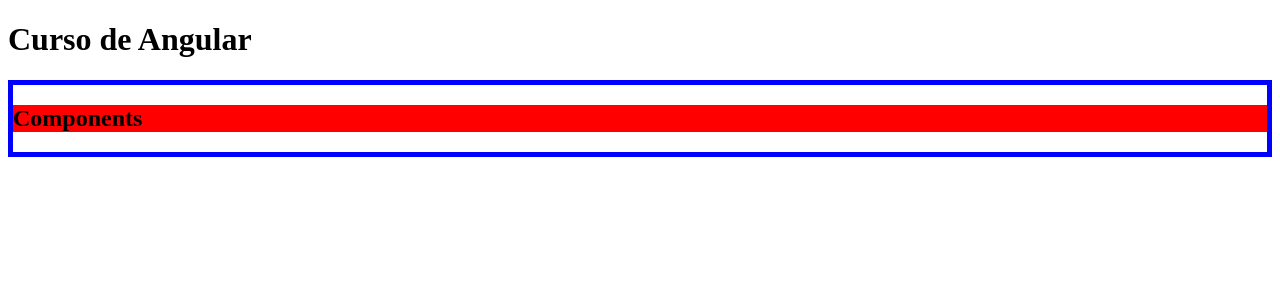
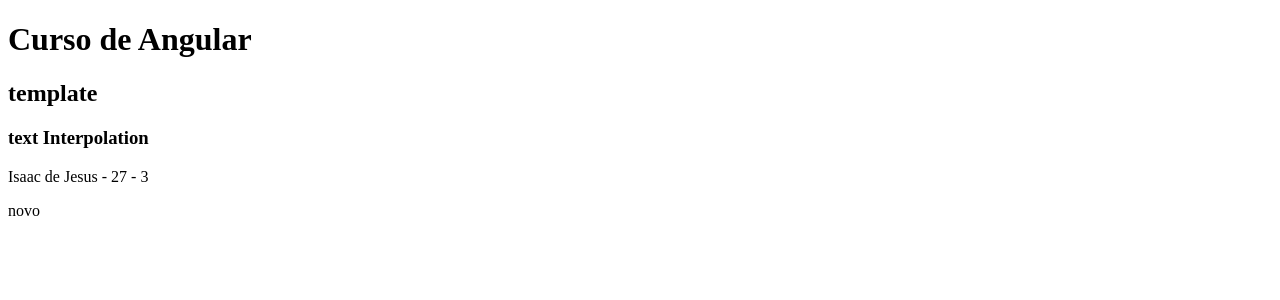
Before and after one commit to isaac-santos/Estudos-do-Angula, an Angular app in the folder primeiro-projeto-latest/: page / in a window 1280 px wide. Shown: the top 300 px of the page. Built offline with nearby package versions, Linux system fonts and the light colour scheme.

Commit message:
fiz a atividade sobre text interpolation

```diff
--- a/primeiro-projeto-latest/src/app/app.component.ts
+++ b/primeiro-projeto-latest/src/app/app.component.ts
@@ -1,21 +1,25 @@
 import { Component } from '@angular/core';
 import { RouterOutlet } from '@angular/router';
+
+// Componentes
 import { NewComponent } from './components/new-component/new-component.component';
+import { TemplateBindingComponent } from './components/template/template-binding/template-binding.component';
 
 
 @Component({
   selector: 'app-root',
   standalone: true,
-  imports: [RouterOutlet, NewComponent],
+  imports: [RouterOutlet, NewComponent, TemplateBindingComponent],
   template:
   `
     <h1>Curso de Angular</h1>
-    <div class="theme-red">
-      <app-new-component />
-    </div>
+    <app-template-binding />
 
 
   `,
+  // <div class="theme-red">
+  // <app-new-component />
+  // </div>
 })
 export class AppComponent {
   title = 'primeiro-projeto-latest';
--- /dev/null
+++ b/primeiro-projeto-latest/src/app/components/template/template-binding/template-binding.component.html
@@ -0,0 +1,5 @@
+<h2>template</h2>
+<h3>text Interpolation</h3>
+<p>{{ name }} - {{ age }} - {{ sum(1, 2) }}</p>
+
+<p>{{ condition }}</p>
--- /dev/null
+++ b/primeiro-projeto-latest/src/app/components/template/template-binding/template-binding.component.ts
@@ -0,0 +1,18 @@
+import { Component } from '@angular/core';
+
+@Component({
+  selector: 'app-template-binding',
+  standalone: true,
+  imports: [],
+  templateUrl: './template-binding.component.html',
+  styleUrl: './template-binding.component.scss'
+})
+export class TemplateBindingComponent {
+  public name = 'Isaac de Jesus';
+  public age = 27;
+  public condition = this.age < 30 ? "novo" : "velho";
+
+  public sum(val1:number, val2:number) {
+    return val1 + val2;
+  }
+}
```
Also changed, not shown: primeiro-projeto-latest/src/app/components/template/template-binding/template-binding.component.scss (added), 1 other file (tests, documents, lock files or other folders).
